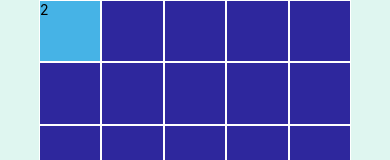
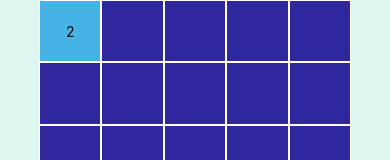
Before and after one commit to paullgdc/react_native_minesweeper, a React Native app: screen / in a window 390 px wide. Both pictures are taken after a click on the element 70 px from the left and 31 px from the top of the page. Shown: the top 160 px of the page. Built offline with nearby package versions, Linux system fonts and the light colour scheme.

Commit message:
add bomb icon to tiles

```diff
--- a/package.json
+++ b/package.json
@@ -9,9 +9,11 @@
     "test": "jest"
   },
   "dependencies": {
+    "@types/react-native-vector-icons": "^6.4.4",
     "immutability-helper": "^3.0.1",
     "react": "16.9.0",
-    "react-native": "0.61.4"
+    "react-native": "0.61.4",
+    "react-native-vector-icons": "^6.6.0"
   },
   "devDependencies": {
     "@babel/core": "^7.6.2",
--- a/src/components/Tile.tsx
+++ b/src/components/Tile.tsx
@@ -1,6 +1,6 @@
 import React from 'react';
 import { StyleSheet, View, TouchableOpacity, Text } from 'react-native';
-
+import Icon from 'react-native-vector-icons/FontAwesome';
 import Colors from "../colors";
 
 export enum TileKind {
@@ -29,7 +29,8 @@ export interface TileProps {
     onLongPress?: () => void;
 }
 
-const Tile: React.FC<TileProps> = props => <TouchableOpacity
+const Tile: React.FC<TileProps> = props => (
+    <TouchableOpacity
         onPress={props.onPress}
         onLongPress={props.onLongPress}
         style={[
@@ -37,10 +38,13 @@ const Tile: React.FC<TileProps> = props => <TouchableOpacity
             styles[props.model.visibility]
         ]}
     >
-    <Text>{props.model.visibility === Visibility.Revealed ?
-        props.model.kind ? props.model.neighboringBombNb : "bomb" :
-        ""}</Text>
-</TouchableOpacity>;
+        {props.model.visibility === Visibility.Revealed ?
+            (props.model.kind ? <Text>{props.model.neighboringBombNb}</Text> :
+                <Icon name="bomb" color="red" size={15}/>) :
+            undefined
+        }
+    </TouchableOpacity>
+);
 
 const styles = StyleSheet.create({
     fixedRatio: {
@@ -48,6 +52,8 @@ const styles = StyleSheet.create({
         aspectRatio: 1,
         borderColor: "white",
         borderWidth: StyleSheet.hairlineWidth,
+        justifyContent: "center",
+        alignItems: "center",
     },
     [Visibility.Hidden]: {
         backgroundColor: Colors.DarkBlue,
```
Also changed, not shown: 5 other files (tests, documents, lock files or other folders). Lines whose indentation alone changed are shown as unchanged.
